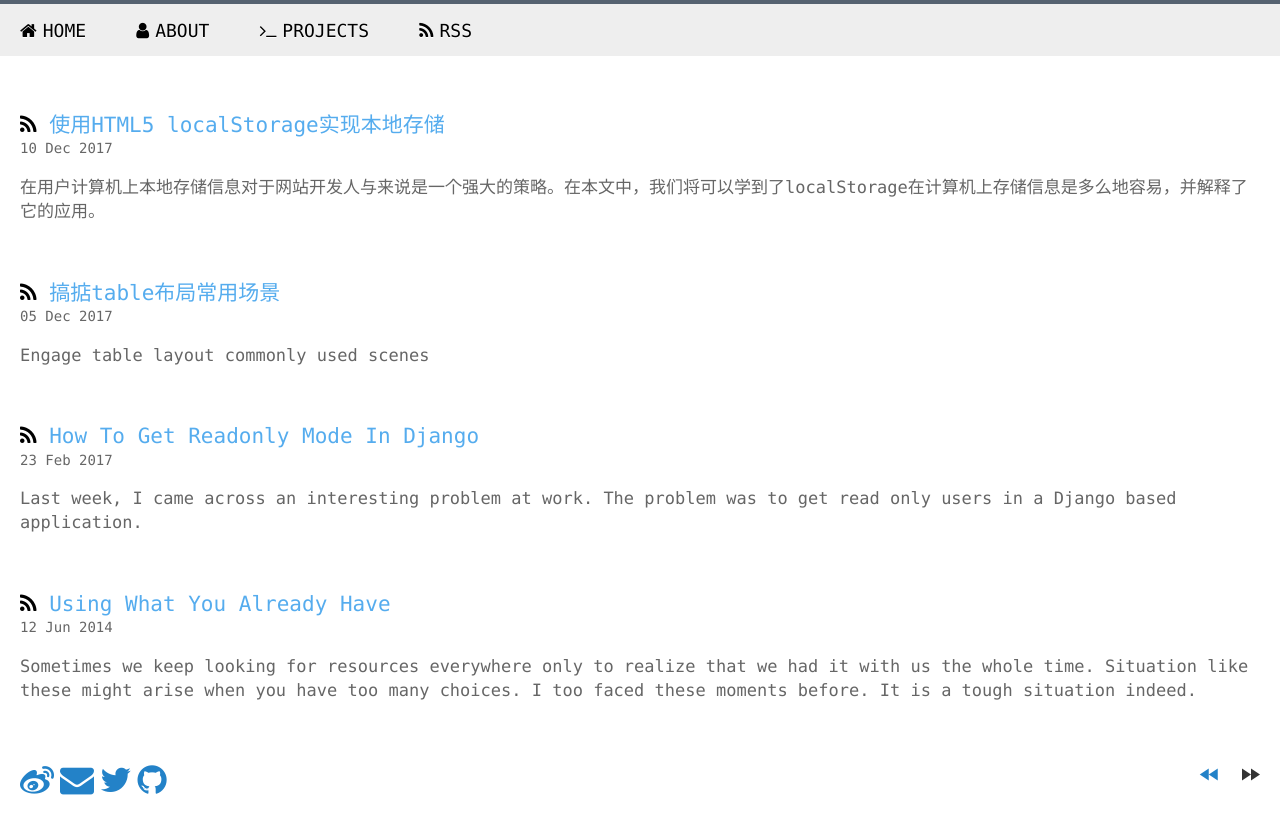
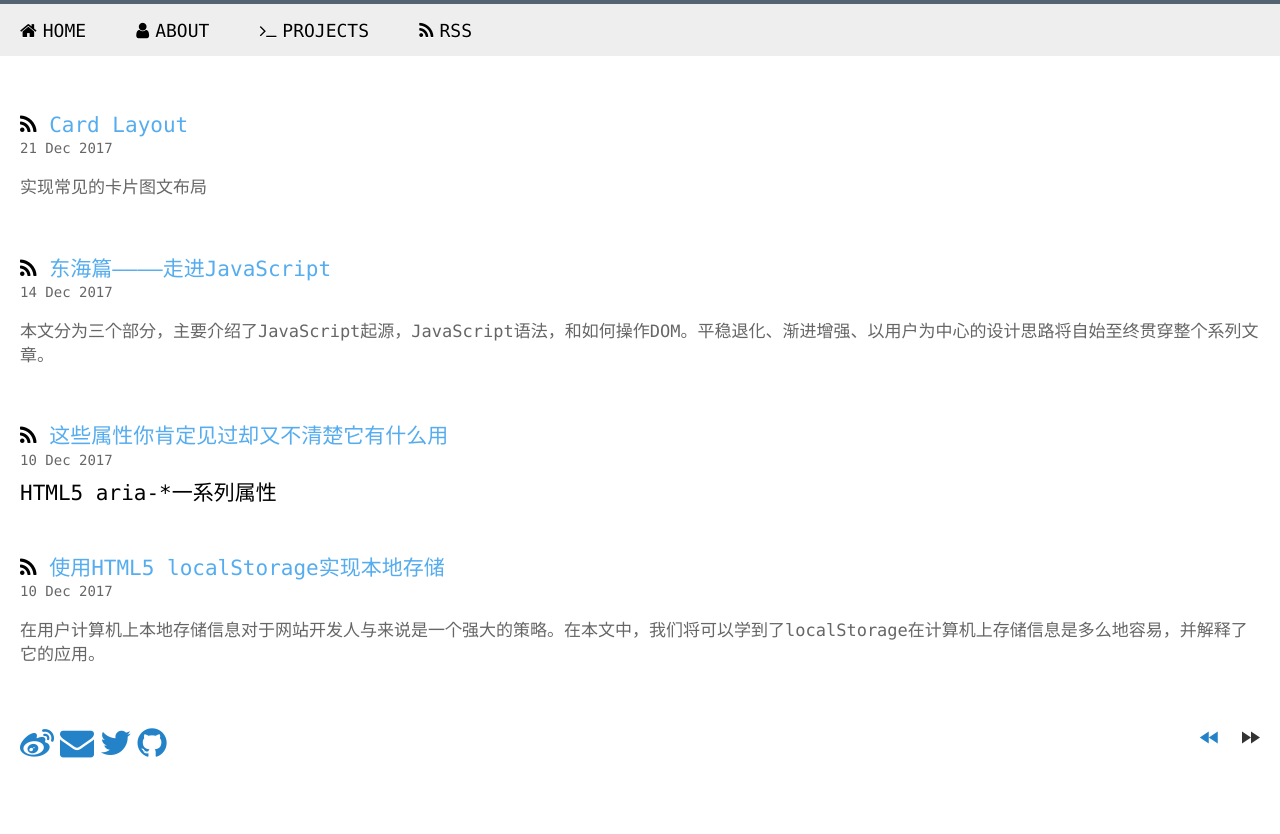
Before and after one commit to jecyu/jekyll-blog, a Jekyll site: the page built from index.html, in a window 1280 px wide. Shown: the top 834 px of the page. Built offline with Jekyll 4.4.1, drawn with Linux system fonts in a browser that asks for light colours; the list of posts is cut into pages by our own code.

Commit message:
jellky 版

```diff
--- /dev/null
+++ b/_posts/2017-12-11-the-attribute-in-html-you-don't-know.md
@@ -0,0 +1,15 @@
+---
+author: jecyu
+layout: post
+title: "这些属性你肯定见过却又不清楚它有什么用"
+date: 2017-12-10
+comments: true
+categories: articles
+---
+
+
+## HTML5 aria-*一系列属性
+
+## role
+
+## tabIndex
--- /dev/null
+++ b/_posts/2017-12-14-Introduction-to-javascript.md
@@ -0,0 +1,29 @@
+---
+layout: post
+title: "东海篇————走进JavaScript"
+description: "Guide to setup readonly mode for some users in django admin"
+category: articles
+tags: [python, django, django-admin]
+comments: true
+---
+
+本文分为三个部分，主要介绍了JavaScript起源，JavaScript语法，和如何操作DOM。平稳退化、渐进增强、以用户为中心的设计思路将自始至终贯穿整个系列文章。
+
+## JavaScript起源
+
+### JavaScript 和 java有关系吗？
+
+到底什么是JavaScript？学过java的同学，可能一开始以为它是java的家族后代，毕竟有它的姓氏在前。毕竟蒙奇·D·卡普，蒙奇·D·龙，蒙奇·D·路飞，妥妥的祖孙三代嘛。java程序语言是由Sun公司开发的，而JavaScript是Netscape公司与Sun公司合作开发，因为1995那时候java很火，而JavaScript听起来比较高大上，其实它跟java是没有任何联系的。
+
+### DHTML vs HTML vs XHTML vs HML vs HTML5
+
+这些都是什么呀？！一次上五个菜，待我领你慢慢品尝。♪(＾∀＾●)ﾉ
+
+`DHTML`
+
+DHML全称是“Dynamic HTML”（动态HTML）的简称，是描述HTML、CSS和javascript技术组合的称谓，不是一种新技术哦。背后的含义是：
+- 利用HTML标记写出网页结构；
+- 利用CSS上皮肤；
+- 利用JavaScript动态改变页面内容和皮肤样式等。
+
+`HTML`
--- /dev/null
+++ b/_posts/2017-12-21-card-layout.md
@@ -0,0 +1 @@
+实现常见的卡片图文布局
```
Also changed, not shown: _posts/2017-12-10-Local-Storage-And-How-To-Use-It-On-Website.md (+4 -1 lines), 4 other files.
